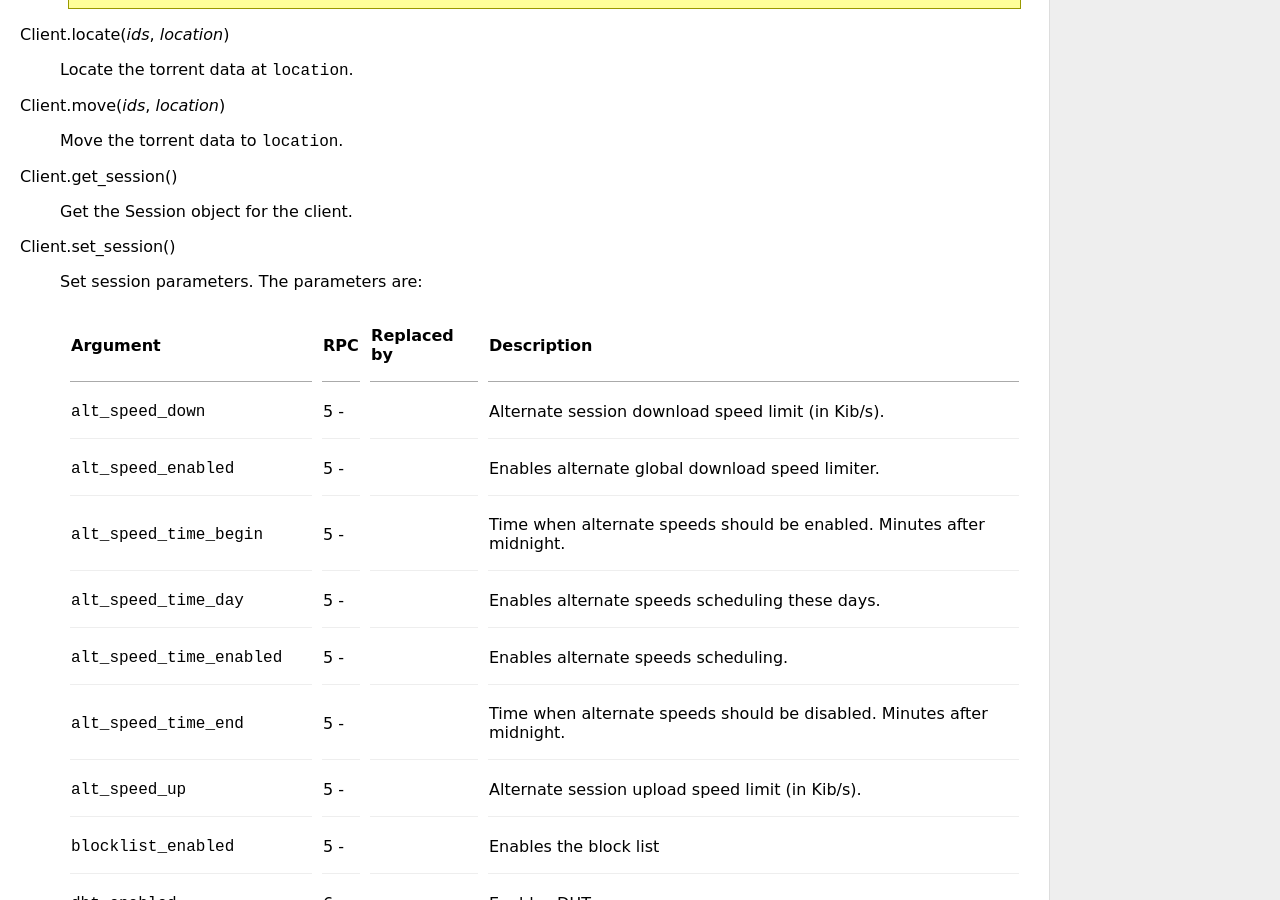
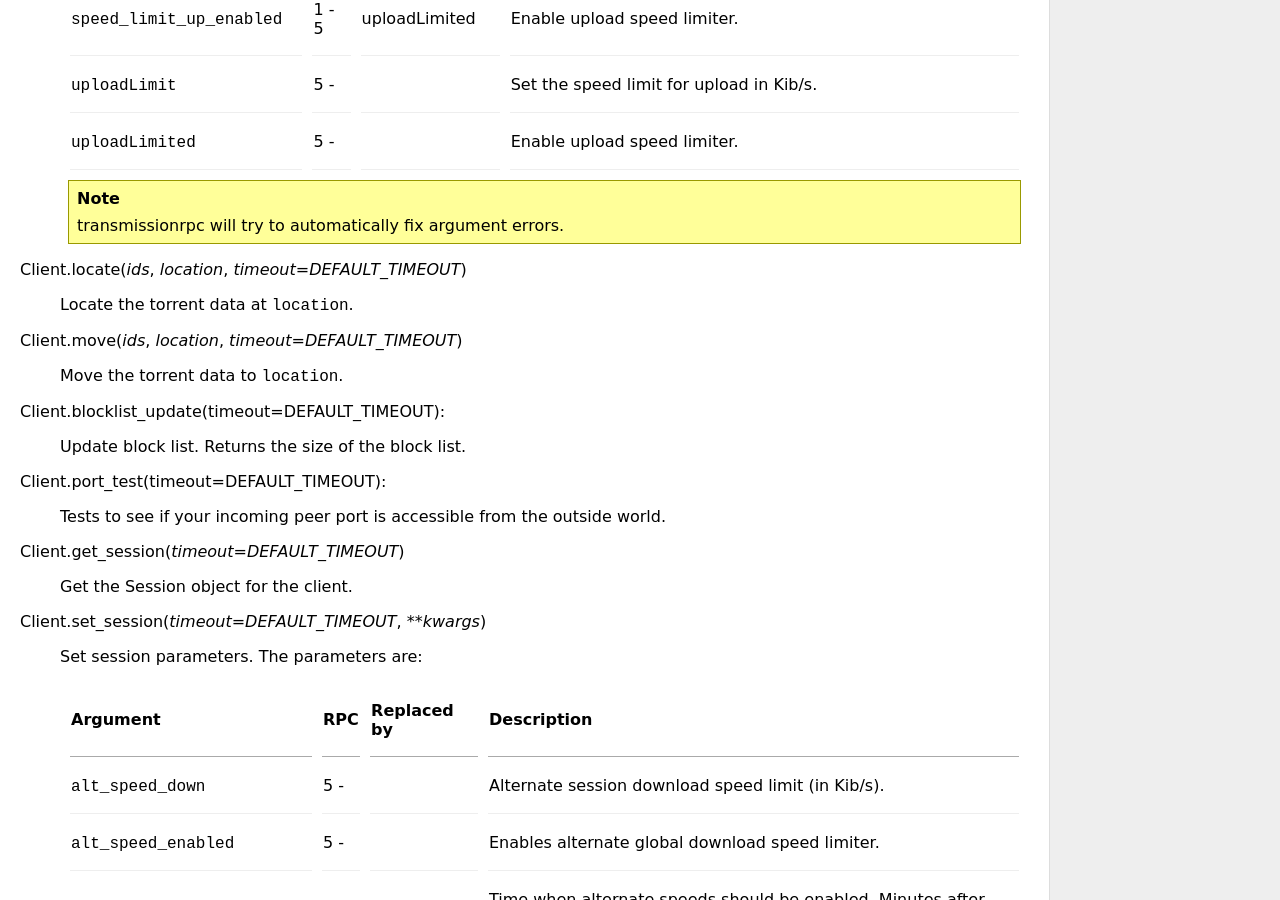
Before and after one commit to rpatterson/prunerr, a Sphinx documentation site: the page built from doc/reference/transmissionrpc.rst, in a window 1280 px wide and 900 px high, scrolled down 7137 px. Built offline with Sphinx 7.4.7, drawn with Linux system fonts in a browser that asks for light colours; some web fonts are replaced; some of the changed text lies outside the part shown.

Commit message:
Update documentation.
Adding timeout argument to Client methods in documentation.
Adding comment about timeout in Client class documentation.

```diff
--- a/doc/reference/transmissionrpc.rst
+++ b/doc/reference/transmissionrpc.rst
@@ -1,5 +1,5 @@
 :mod:`transmissionrpc` --- Module reference
-===========================================
+###########################################
 
 .. module:: transmissionrpc
 .. moduleauthor:: Erik Svensson <erik.public@gmail.com>
@@ -13,7 +13,7 @@
    :depth: 3
 
 Exceptions
-----------
+==========
 
 .. exception:: TransmissionError
 
@@ -25,7 +25,7 @@
         The original exception.
 
 Torrent object
---------------
+==============
 
 Torrent is a class holding the information received from Transmission regarding
 a bittorrent transfer. All fetched torrent fields are accessible through this
@@ -133,7 +133,7 @@
     Transmission JSON-RPC result.
 
 Session object
---------------
+==============
 
 Session is a class holding the session data for a Transmission session.
 
@@ -155,15 +155,23 @@
     Transmission JSON-RPC result.
 
 Client object
--------------
+=============
 
 This is it. This class implements the JSON-RPC protocol to communicate with Transmission.
 
-.. _transmissionrpc-client-id-note:
-.. note::
-    Many functions in Client takes torrent id. A torrent id can either be id or
-    hashString. When suppling multiple id's it is possible to use a list mixed
-    with both id and hashString.
+Torrent ids
+-----------
+
+Many functions in Client takes torrent id. A torrent id can either be id or
+hashString. When suppling multiple id's it is possible to use a list mixed
+with both id and hashString.
+
+Timeouts
+--------
+
+Since most methods results in HTTP requests against Transmission, it is
+possible to provide a argument called ``timeout``. Timeout is only effective
+when using Python 2.6 or later and the default timeout is 30 seconds.
 
 .. class:: Client(address='localhost', port=9091, user=None, password=None)
 
@@ -176,7 +184,7 @@
     The argument *verbose* was removed in 0.3, use logging levels instead.
 
 .. _transmissionrpc-client-add:
-.. method:: Client.add(data, kwargs**)
+.. method:: Client.add(data, timeout=DEFAULT_TIMEOUT, kwargs**)
 
     Add torrent to transfers list. Takes a base64 encoded .torrent file in
     *data*. Additional arguments are:
@@ -211,31 +219,35 @@
     For information on additional argument see
     :ref:`Client.add <transmissionrpc-client-add>`.
 
-.. method:: Client.remove(ids, delete_data=False)
+.. method:: Client.remove(ids, delete_data=False, timeout=DEFAULT_TIMEOUT)
 
     Remove the torrent(s) with the supplied id(s). Local data is removed if
     *delete_data* is True, otherwise not.
 
-.. method:: Client.start(ids)
+.. method:: Client.start(ids, timeout=DEFAULT_TIMEOUT)
 
     Start the torrent(s) with the supplied id(s).
 
-.. method:: Client.stop(ids)
+.. method:: Client.stop(ids, timeout=DEFAULT_TIMEOUT)
 
     Stop the torrent(s) with the supplied id(s).
 
-.. method:: Client.verify(ids)
+.. method:: Client.verify(ids, timeout=DEFAULT_TIMEOUT)
 
     Verify the torrent(s) with the supplied id(s).
 
-.. method:: Client.info(ids=[])
+.. method:: Client.reannounce(ids, timeout=DEFAULT_TIMEOUT):
+
+    Reannounce torrent(s) with provided id(s)
+
+.. method:: Client.info(ids=[], timeout=DEFAULT_TIMEOUT)
 
     Get information for the torrent(s) with the supplied id(s). If *ids* is
     empty, information for all torrents are fetched. See the RPC specification
     for a full list of information fields.
 
 .. _transmissionrpc-client-get_files:
-.. method:: Client.get_files(ids=[])
+.. method:: Client.get_files(ids=[], timeout=DEFAULT_TIMEOUT)
 
     Get list of files for provided torrent id(s). If *ids* is empty,
     information for all torrents are fetched. This function returns a dictonary
@@ -275,7 +287,7 @@
         }
 
 .. _transmissionrpc-client-set_files:
-.. method:: Client.set_files(items)
+.. method:: Client.set_files(items, timeout=DEFAULT_TIMEOUT)
 
     Set file properties. Takes a dictonary with similar contents as the result
     of :ref:`Client.get_files <transmissionrpc-client-get_files>`.
@@ -322,13 +334,13 @@
         }
         client.set_files(items)
 
-.. method:: Client.list()
+.. method:: Client.list(timeout=DEFAULT_TIMEOUT)
 
     list all torrents, fetching ``id``, ``hashString``, ``name``
     , ``sizeWhenDone``, ``leftUntilDone``, ``eta``, ``status``, ``rateUpload``
     , ``rateDownload``, ``uploadedEver``, ``downloadedEver`` for each torrent.
 
-.. method:: Client.change(ids, kwargs**)
+.. method:: Client.change(ids, timeout=DEFAULT_TIMEOUT, kwargs**)
 
     Change torrent parameters for the torrent(s) with the supplied id's. The
     parameters are:
@@ -360,19 +372,28 @@
     .. NOTE::
        transmissionrpc will try to automatically fix argument errors.
 
-.. method:: Client.locate(ids, location)
+.. method:: Client.locate(ids, location, timeout=DEFAULT_TIMEOUT)
 
     Locate the torrent data at ``location``.
 
-.. method:: Client.move(ids, location)
+.. method:: Client.move(ids, location, timeout=DEFAULT_TIMEOUT)
 
     Move the torrent data to ``location``.
 
-.. method:: Client.get_session()
+.. method:: Client.blocklist_update(timeout=DEFAULT_TIMEOUT):
+
+    Update block list. Returns the size of the block list.
+
+.. method:: Client.port_test(timeout=DEFAULT_TIMEOUT):
+
+    Tests to see if your incoming peer port is accessible from the outside
+    world.
+
+.. method:: Client.get_session(timeout=DEFAULT_TIMEOUT)
 
     Get the Session object for the client.
 
-.. method:: Client.set_session()
+.. method:: Client.set_session(timeout=DEFAULT_TIMEOUT, **kwargs)
 
     Set session parameters. The parameters are:
 
@@ -412,6 +433,6 @@
     .. NOTE::
        transmissionrpc will try to automatically fix argument errors.
 
-.. method:: Client.session_stats()
+.. method:: Client.session_stats(timeout=DEFAULT_TIMEOUT)
 
     Returns statistics about the current session in a dictionary.
```
Also changed, not shown: 1 other file.
